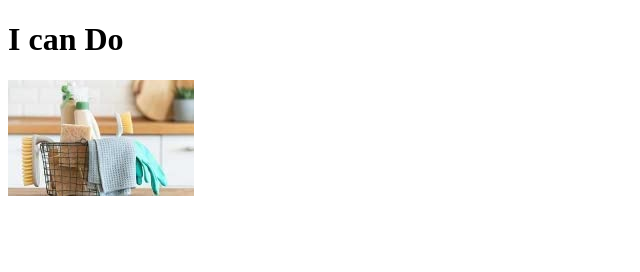
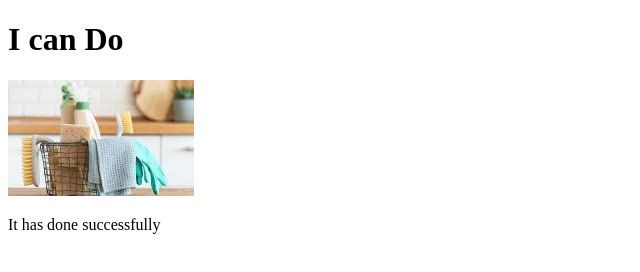
Before and after one commit to FarihaNuha/web1, a plain HTML site: page index.html in a window 1280 px wide. Shown: the whole page, without its empty margins (0-640 px from the left). Drawn offline with Linux system fonts and the light colour scheme.

Commit message:
Update index.html

```diff
--- a/index.html
+++ b/index.html
@@ -9,6 +9,7 @@
 <body>
     <h1>I can Do</h1>
     <img src="1st_image.jpg"alt="">
+    <p> It has done successfully</p>
 
 
 </body>
```
